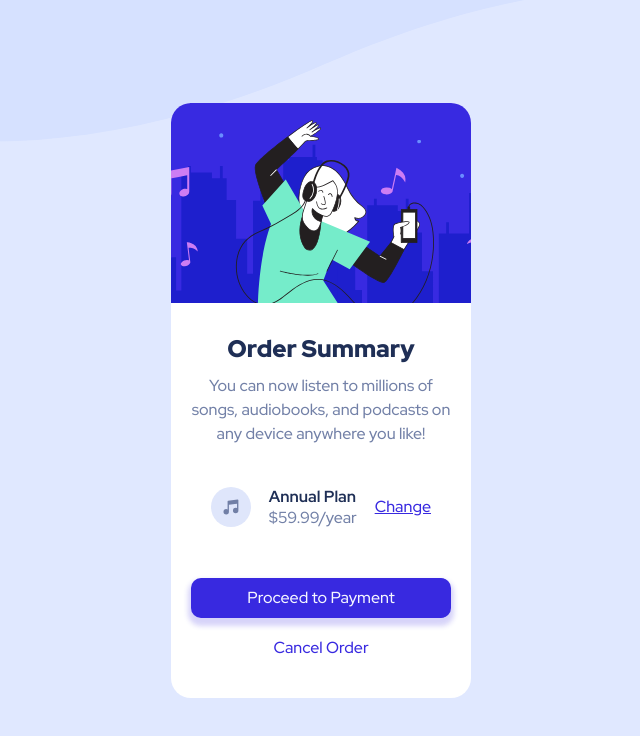
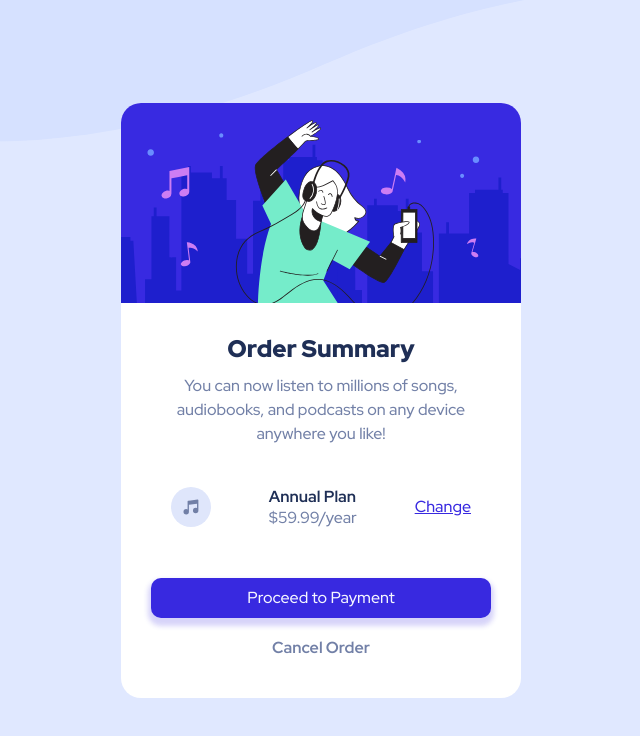
Before and after one commit to renatoam/frontendmentor, a Next.js app: page /newbie/order-summary in a window 1280 px wide. Shown: the top 736 px of the page, without its empty margins (319-959 px from the left). Built offline with nearby package versions, Linux system fonts and the light colour scheme.

Commit message:
feat: finish order summary and its active state

```diff
--- a/src/modules/newbie/orderSummary/components/osButton/styles.module.css
+++ b/src/modules/newbie/orderSummary/components/osButton/styles.module.css
@@ -16,9 +16,20 @@
   background-color: hsl(245, 75%, 52%);
   box-shadow: 0 0.5rem 0.5rem 0.3rem hsl(245deg 75% 52% / 20%);
   color: hsl(225, 100%, 98%);
+  transition: all 0.4s ease-in-out;
+}
+
+.primary:hover {
+  background-color: hsl(224, 23%, 55%);
 }
 
 .secondary {
   background-color: transparent;
+  color: hsl(224, 23%, 55%);
+  font-weight: 700;
+  transition: all 0.4s ease-in-out;
+}
+
+.secondary:hover {
   color: hsl(245, 75%, 52%);
 }
--- a/src/modules/newbie/orderSummary/components/osContentWrapper/styles.module.css
+++ b/src/modules/newbie/orderSummary/components/osContentWrapper/styles.module.css
@@ -1,3 +1,3 @@
 .wrapper {
-  padding: 2rem;
+  padding: 2rem 3rem;
 }
--- a/src/modules/newbie/orderSummary/components/osPlans/styles.module.css
+++ b/src/modules/newbie/orderSummary/components/osPlans/styles.module.css
@@ -28,4 +28,9 @@
   cursor: pointer;
   font-size: 1.6rem;
   text-decoration: underline;
+  transition: all 0.4s ease-in-out;
 }
+
+.actions p:hover {
+  color: hsl(224, 23%, 55%);
+}
--- a/src/modules/newbie/orderSummary/components/osWrapper/styles.module.css
+++ b/src/modules/newbie/orderSummary/components/osWrapper/styles.module.css
@@ -7,6 +7,6 @@
 
 @media screen and (min-width: 1024px) {
   .wrapper {
-    width: clamp(250px, 50%, 300px);
+    width: clamp(250px, 50%, 400px);
   }
 }
```
Also changed, not shown: 1 other file (tests, documents, lock files or other folders).
